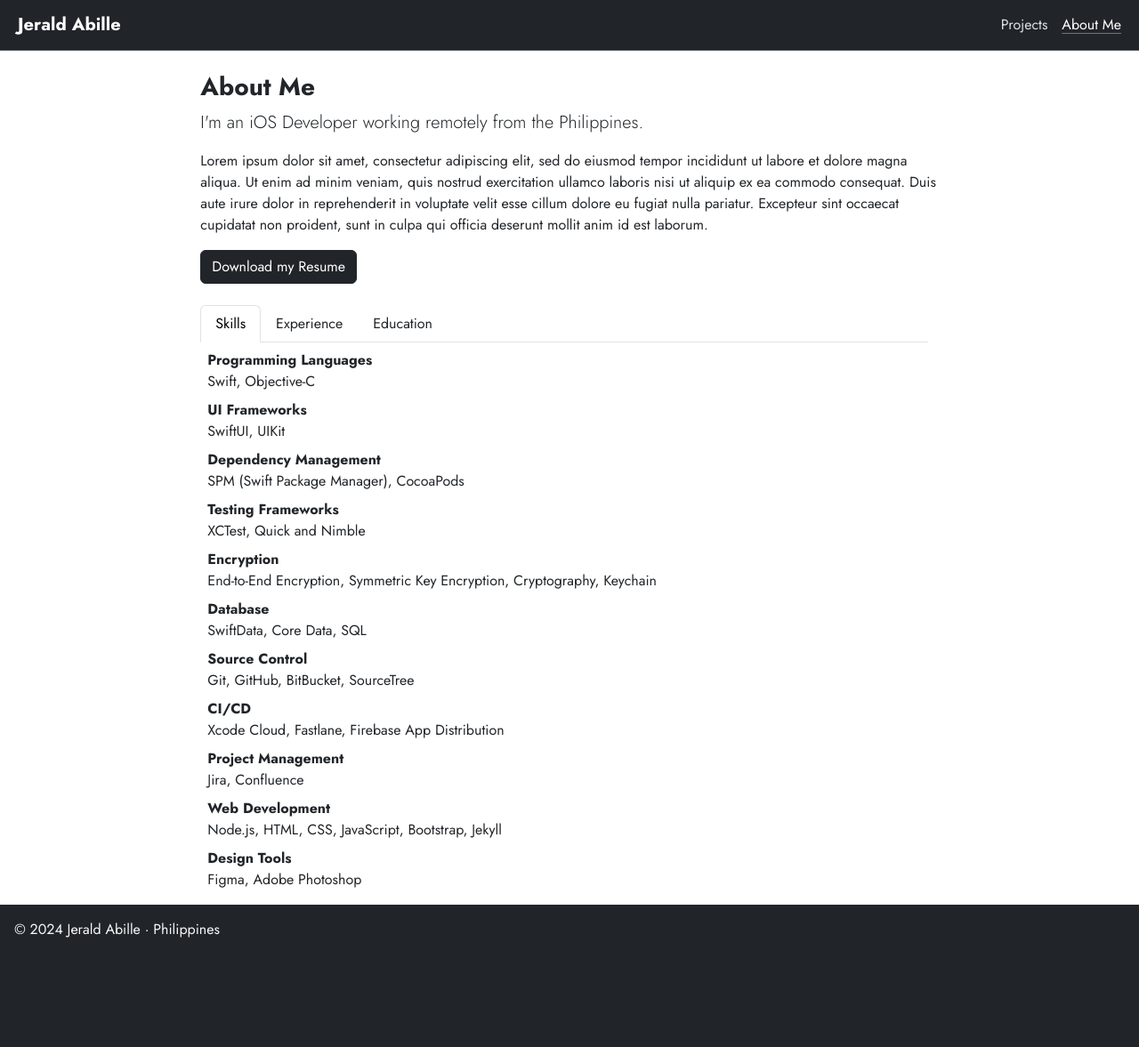
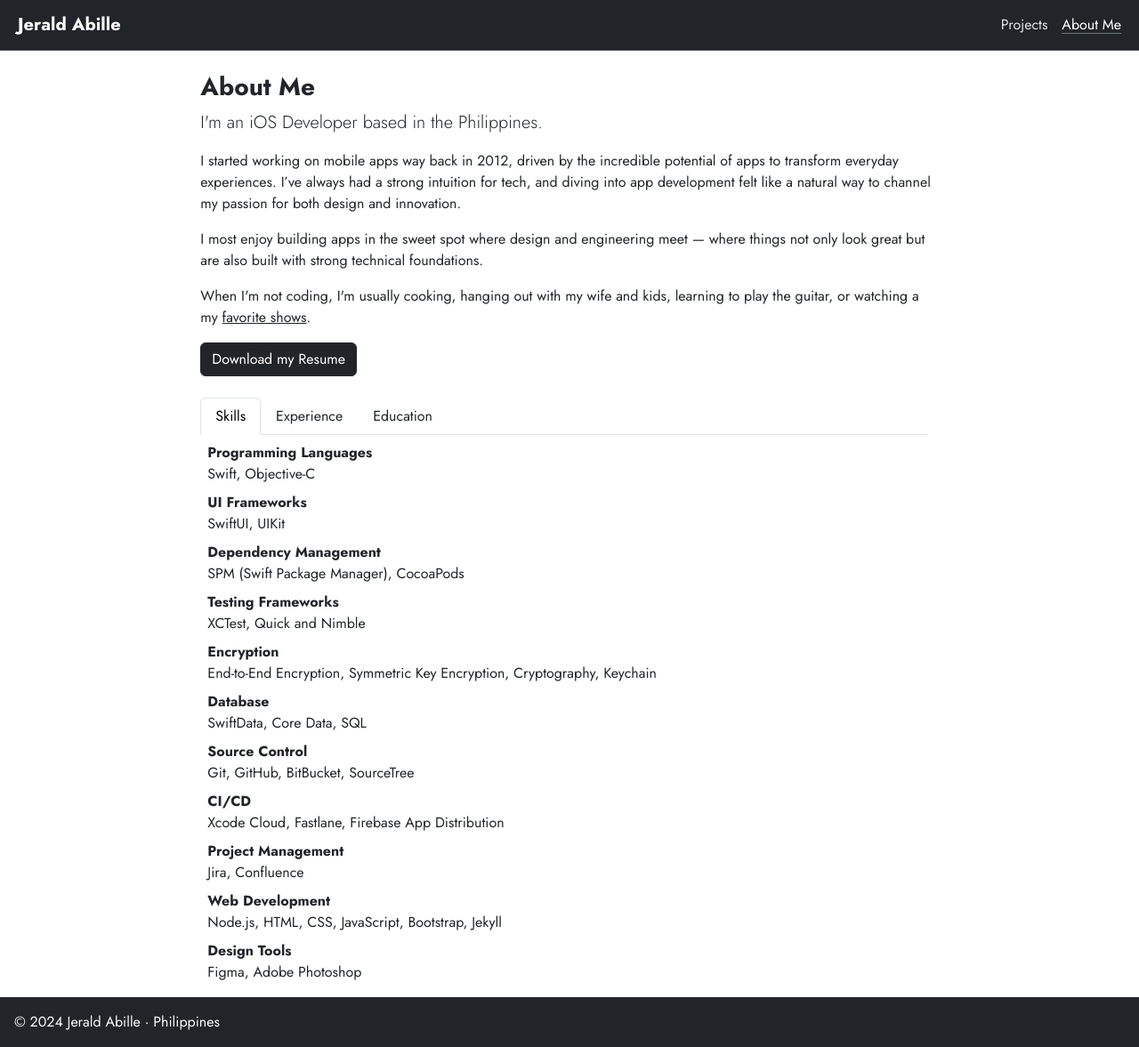
Before and after one commit to thejeraldo/thejeraldo.github.io, a Jekyll site: the page built from about.html, in a window 1280 px wide and 1177 px high. Shown: the whole window at 89% size. Built offline with Jekyll 4.4.1, drawn with Linux system fonts in a browser that asks for light colours.

Commit message:
Updated images sizes to 300x300; Updated about me content

```diff
--- a/about.html
+++ b/about.html
@@ -9,17 +9,20 @@ layout: default
             About Me
         </h3>
         <p class="lead">
-            I'm an iOS Developer working remotely from the Philippines.
+            I'm an iOS Developer based in the Philippines.
         </p>
         <p>
-            Lorem ipsum dolor sit amet, consectetur adipiscing elit, sed do eiusmod tempor incididunt ut labore et
-            dolore magna aliqua. Ut enim ad minim veniam, quis nostrud exercitation ullamco laboris nisi ut aliquip
-            ex
-            ea commodo consequat. Duis aute irure dolor in reprehenderit in voluptate velit esse cillum dolore eu
-            fugiat
-            nulla pariatur. Excepteur sint occaecat cupidatat non proident, sunt in culpa qui officia deserunt
-            mollit
-            anim id est laborum.
+            I started working on mobile apps way back in 2012, driven by the incredible potential of apps to transform everyday experiences. I’ve always had a strong intuition for tech, and diving into app development felt like a natural way to channel my passion for both design and innovation.
+        </p>
+        <p>
+            I most enjoy building apps in the sweet spot where design and engineering meet — where things not only look great but are also built with strong technical foundations.
+        </p>
+        <p>
+            When I'm not coding, I'm usually cooking, hanging out with my wife and kids,
+            learning to play the guitar, or watching a my <span onclick="showTvShows()"><u>favorite shows</u></span>.
+            <span id="tv-shows" style="display: none;">
+                <em>The Office, Modern Family, The BigBang Theory, Brooklyn 99, What We Do in the Shadows</em>
+            </span>
         </p>
         {% include download_resume.html %}
     </div>
@@ -50,3 +53,9 @@ layout: default
         </nav>
     </div>
 </div>
+
+<script>
+    function showTvShows() {
+        document.getElementById("tv-shows").style.display = "block";
+    }
+</script>
--- a/index.html
+++ b/index.html
@@ -39,7 +39,6 @@ layout: default
     </div>
 </div>
 
-
 <div class="row justify-content-center">
     <div class="col-lg-8">
         <div class="row mx-5 text-center">
```
Also changed, not shown: assets/images/efb.png, assets/images/emaar.png, assets/images/landstar.png, assets/images/loke.png, assets/images/majesty.png, assets/images/moonshine.png, assets/images/playboy.png, assets/images/swish.png, assets/images/vra.png, assets/images/weespin.png, assets/images/yahoo.png.
